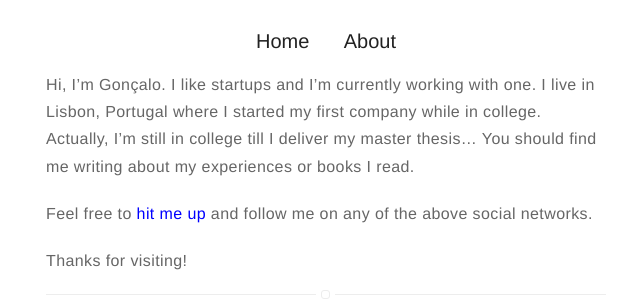
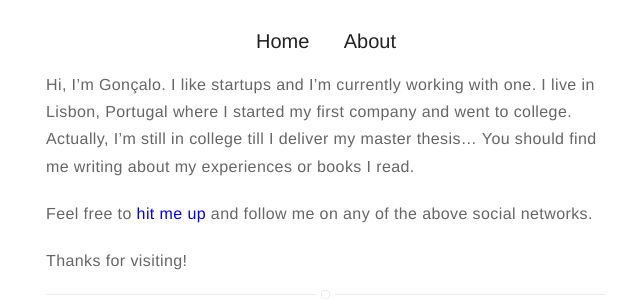
Before and after one commit to Gorbyy/gorbyy.github.io, a Jekyll site: the page built from about.md, in a window 1280 px wide. Shown: the part 320-619 px from the top of the page, without its empty margins (314-954 px from the left). Built offline with Jekyll 4.4.1, drawn with Linux system fonts in a browser that asks for light colours.

Commit message:
Still about

```diff
--- a/about.md
+++ b/about.md
@@ -3,7 +3,7 @@ layout: page
 title: About
 ---
 
-Hi, I'm Gonçalo. I like startups and I'm currently working with one. I live in Lisbon, Portugal where I started my first company while in college. Actually, I'm still in college till I deliver my master thesis... You should find me writing about my experiences or books I read.
+Hi, I'm Gonçalo. I like startups and I'm currently working with one. I live in Lisbon, Portugal where I started my first company and went to college. Actually, I'm still in college till I deliver my master thesis... You should find me writing about my experiences or books I read.
 
 Feel free to [hit me up](mailto:goncalornunes@gmail.com) and follow me on any of the above social networks.
 
```
Also changed, not shown: 1 other file.
